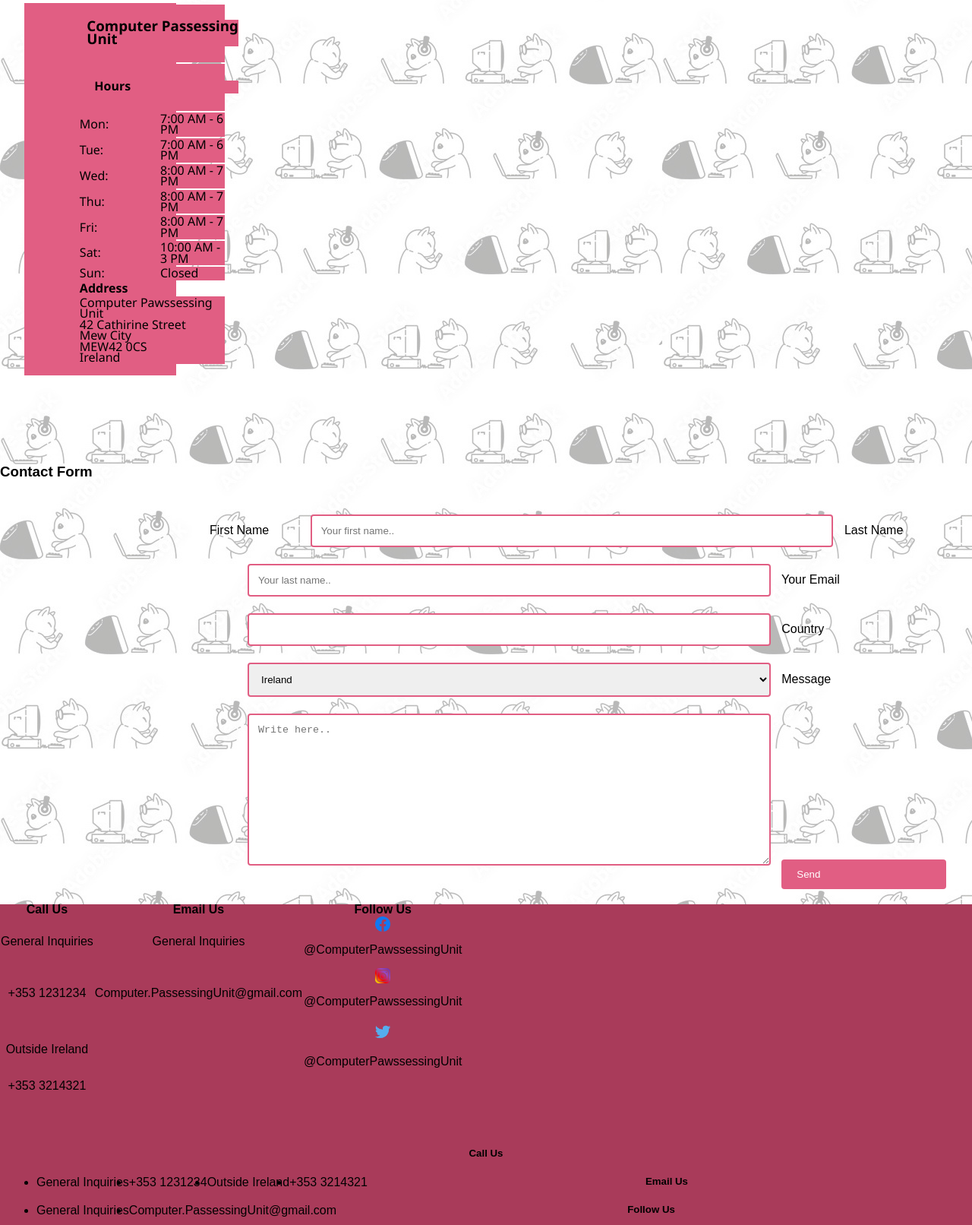
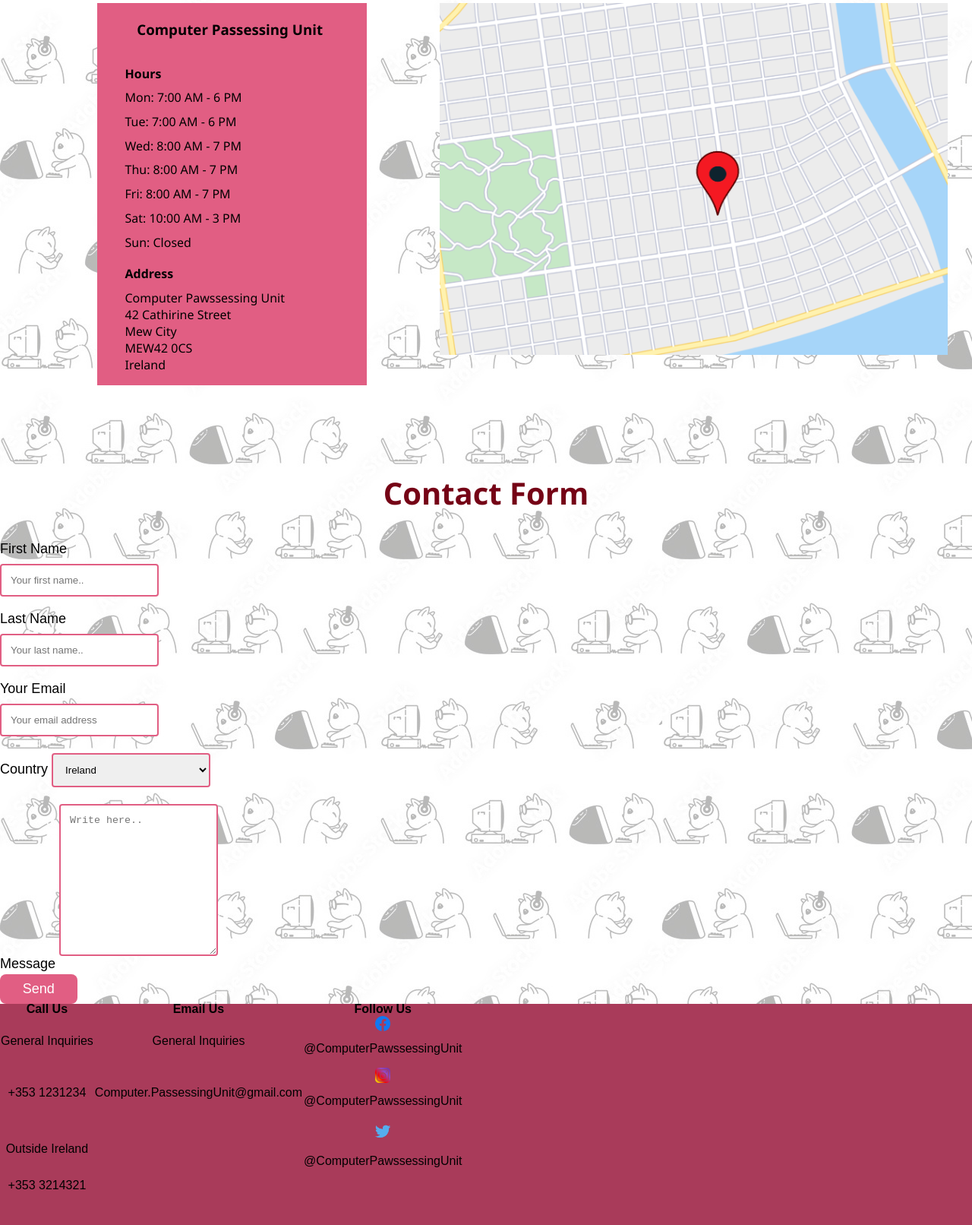
Before and after one commit to JustScott03/HTML, a plain HTML site: page contact.html in a window 1280 px wide. Shown: the part 459-2071 px from the top of the page at 76% size. Drawn offline with Linux system fonts and the light colour scheme; files whose address does not match are found by name.

Commit message:
table and some other stuff

```diff
--- a/contact.html
+++ b/contact.html
@@ -22,40 +22,37 @@
         <div style="background-image:url(images/backcat.jpg.jpeg); background-color: white;">
         <br>
         <main>
-            <section class="opening_hours" style´="display: inline-block;">
-                <table style="display: block; border-color: #a93b5a;" >
-                    <tr><th colspan="2"><h3>Computer Passessing Unit</h3>
+            <img src="C:\Users\elins\Documents\GitHub\HTML\images\map_MewCity.png" alt="mapMewcity" width="55%" height="35%" style="float:right">
+            <section class="opening_hours" style="display: inline-block;">
+                <table style="display: block;">
+                    <tr>
+                        <th style="width: 70%;"><h3>Computer Passessing Unit</h3></th>
                     </tr>
                     <tr>
-                        <th colspan="2"><h4><strong>Hours</strong></h4></th>
+                        <th>Hours</th>
                     </tr>
                     <tr>
-                        <td>Mon:</td>
-                        <td>7:00 AM - 6 PM</td>
+                        <td>Mon: 7:00 AM - 6 PM</td>
                     </tr>
                     <tr>
-                        <td>Tue:</td>
-                        <td>7:00 AM - 6 PM</td>
+                        <td>Tue: 7:00 AM - 6 PM</td>
                     </tr>
                     <tr>
-                        <td>Wed:</td>
-                        <td>8:00 AM - 7 PM</td>
+                        <td>Wed: 8:00 AM - 7 PM</td>
                     </tr>
                     <tr>
-                        <td>Thu:</td>
-                        <td>8:00 AM - 7 PM</td>
+                        <td>Thu: 8:00 AM - 7 PM</td>
                     </tr>
                     <tr>
-                        <td>Fri:</td>
-                        <td>8:00 AM - 7 PM</td>
+                        <td>Fri: 8:00 AM - 7 PM</td>
                     </tr>
                     <tr>
-                        <td>Sat:</td>
-                        <td>10:00 AM - 3 PM</td>
+                        <td>Sat: 10:00 AM - 3 PM</td>
                     </tr>
-
-                        <td>Sun:</td>
-                        <td>Closed</td>
+                        <td>Sun: Closed</td>
+                    </tr>
+                    <tr>
+                        <td></td>
                     </tr>
                     <tr>
                         <th>Address</th>
@@ -67,15 +64,18 @@
             </section>
             <br><br><br>
         </main>
-        <h3>Contact Form</h3>
+        <h2>Contact Form</h2>
         <div class="form" style="display: inline-block;">
-            <form action="=/action_page.php">
+            <form action="https://formsubmit.co/computer.passessingunit@gmail.com" method="post" class="form">
                 <label for="fname">First Name</label>
                 <input type="text" id="lname" name="firstname" placeholder="Your first name..">
+                <br>
                 <label for="lname">Last Name</label>
                 <input type="text" id="lname" name="lastname" placeholder="Your last name..">
+                <br>
                 <label for="email">Your Email</label>
-                <input type="text" id="email" name="email" aria-placeholder="Your email address">
+                <input type="text" id="email" name="email" placeholder="Your email address">
+                <br>
                 <label for="country">Country</label>
                 <select id="country" name="country">
                     <option value="Ireland">Ireland</option>
@@ -85,10 +85,18 @@
                     <option value="Canada">Canada</option>
                     <option value="world">Rest of the World</option>
                 </select>
+                <br>
                 <label for="Message">Message</label>
                 <textarea id="Message" name="Message" placeholder="Write here.." style="height: 200px;"></textarea>
-                <input type="Send" value="Send">
+                <br>
+                <button type="submit" formmethod="post">Send</button>
             </form>
+            <script>
+                $('.form') .ready,function(){
+                    swal("Titel", "Message Content", "Success", {button:"Ok",});
+                }
+            </script>
+
         </div>
 
         <section class="info">
@@ -127,8 +135,7 @@
         </section>
 
         </div>
-        <footer id="footer" class="site-footer"
-        role="conentinfo">
+        <footer id="footer" class="site-footer" role="conentinfo">
             <div class="footer--container">
                 <div class="site--logo">
                     <a href="images\paw-32.ico" aria-label="Contact">
@@ -136,24 +143,24 @@
                         </svg>
                     </a>
                 </div>
-                <nav class="footer-nav">
-                    <div class="site-footer--col">
+                <nav class="footer--nav">
+                    <div class="footer--call" style="float: left;">
                         <h5>Call Us</h5>
-                        <ul class="list--number">
+                        <ul class="list--call">
                             <li>General Inquiries</li>
                             <li>+353 1231234</li>
                             <li>Outside Ireland</li>
                             <li>+353 3214321</li>
                         </ul>
                     </div>
-                    <div class="site-footer--col">
+                    <div class="footer--email" style="float: center;">
                         <h5>Email Us</h5>
                         <ul class="list--email">
                             <li>General Inquiries</li>
                             <li>Computer.PassessingUnit@gmail.com</li>
                         </ul>
                     </div>
-                    <div class="site-footer--col">
+                    <div class="footer--media" style="float: right;">
                         <h5>Follow Us</h5>
                             <ul class="list--media">
                                 <li><img src="C:\Users\elins\Documents\GitHub\HTML\images\Facebook-logo-blue-circle-large-transparent-png.png" width="20" height="20"> @ComputerPawssessingUnit</li>
--- a/styles.css
+++ b/styles.css
@@ -66,12 +66,12 @@ h2 {
 
 
 .opening_hours * {
+    position: relative;
     background-color: #e15e83;
     text-align: left;
-    line-height: 90%;
-    width: 200px;
-    padding-bottom: 1%;
     padding-left: 5%;
+    padding-bottom: 2%;
+
 
 }
 
@@ -80,6 +80,42 @@ h2 {
     text-align: center;
     line-height: 80%;
 
+}
+
+input[type=text], select, textarea {
+    width: 70%;
+    padding: 12px;
+    border: 2px solid #e15e83;
+    border-radius: 4px;
+    box-sizing: border-box;
+    margin-top: 6px;
+    margin-bottom: 16px;
+    margin-left: 0px;
+    resize: vertical;
+}
+
+button {
+    background-color: #e15e83;
+    padding: 3% 10%;
+    text-align: center;
+    font-size: large;
+    border: none;
+    color: white;
+    cursor: pointer;
+    border-radius: 8px;
+    transition-duration: 0.1s;
+
+}
+button:hover {
+    background-color: #a93b5a;
+    color: white;
+}
+
+.form {
+    padding:0%;
+    font-size: large;
+    line-height: 1.5;
+    resize: none;
 }
 
 ul {
@@ -97,38 +133,10 @@ ul {
     text-align: center;
 }
 
-input[type=text], select, textarea {
-    width: 70%;
-    padding: 12px;
-    border: 2px solid #e15e83;
-    border-radius: 4px;
-    box-sizing: border-box;
-    margin-top: 6px;
-    margin-bottom: 16px;
-    margin-left: 50px;
-    margin-right: 10px;
-    resize: vertical;
+.footer--call {
+    list-style-type: float-left;
 }
 
-input[type=Send] {
-    background-color: #e15e83;
-    color: #fff;
-    padding: 12px 20px;
-    border: none;
-    border-radius: 4px;
-    cursor: pointer;
-}
-
-input[type=Send]:hover {
-    background-color: #a93b5a;
-}
-
-.form {
-    border-radius: 5px;
-    border-color: #e15e83;
-    margin-left: 20%;
-    padding: 20px;
-}
 .paw1{
     position:absolute;
     left:16%;
```
Also changed, not shown: images/map_MewCity.png (added).
